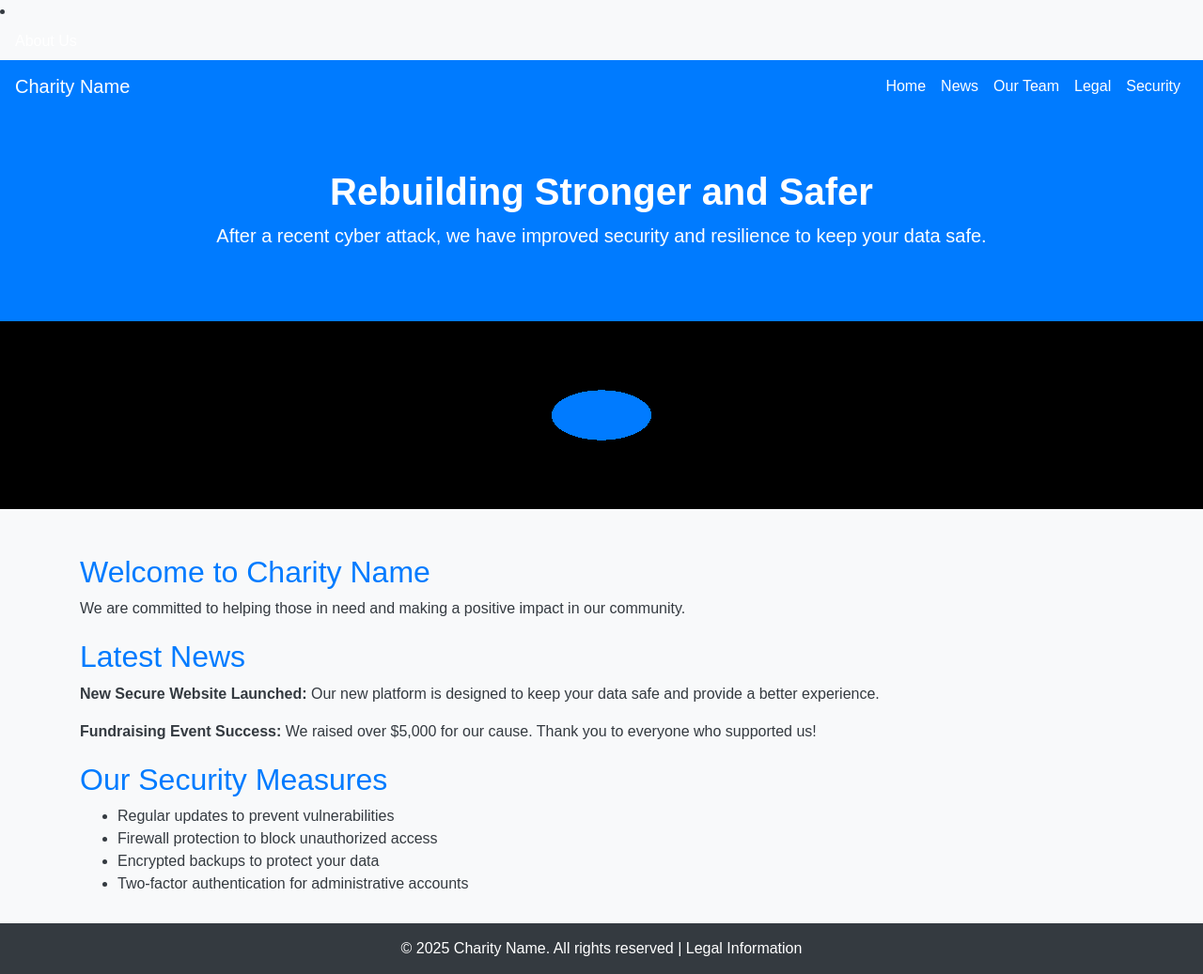
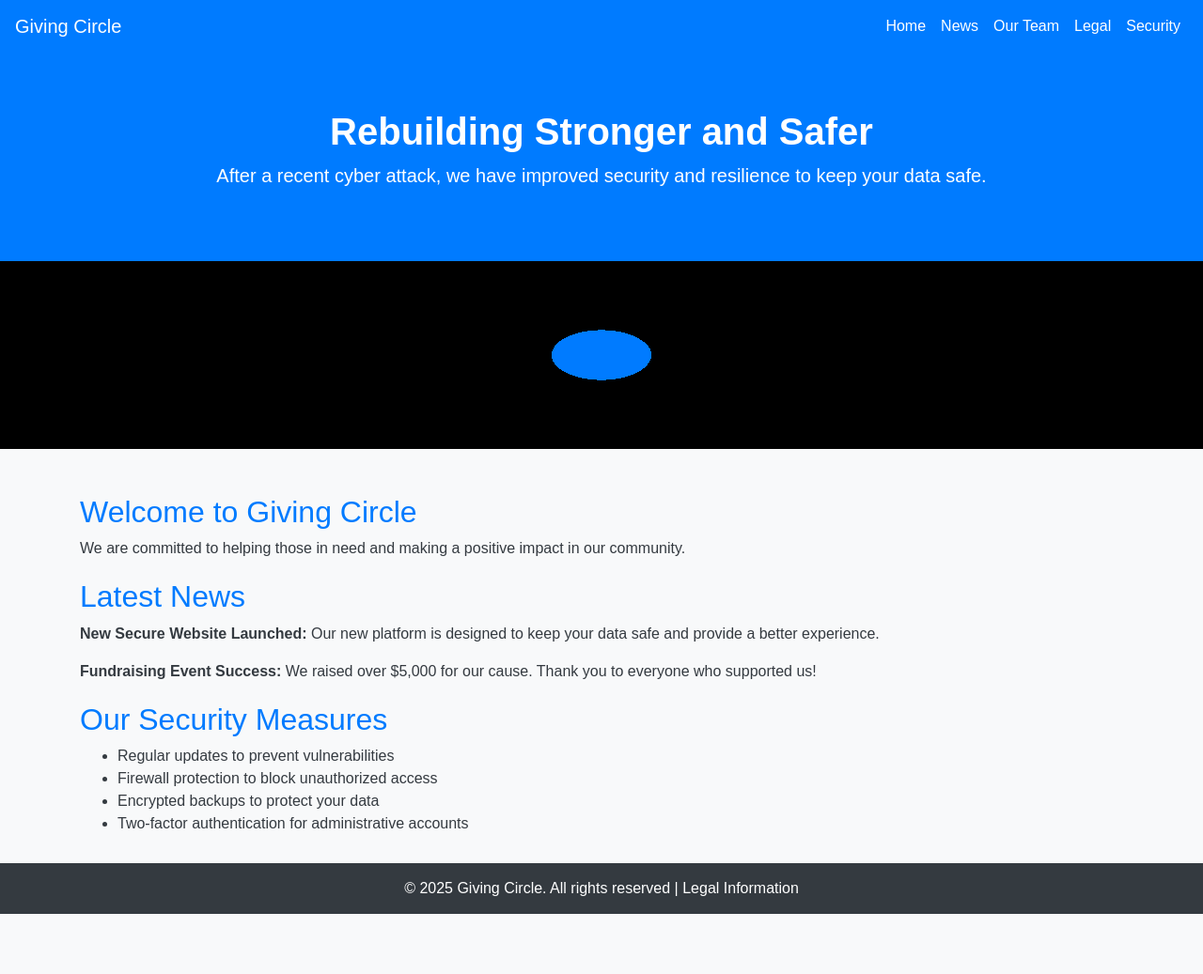
Before and after one commit to hellohello123there/cybertask, a plain HTML site: page index.html in a window 1280 px wide. Shown: the whole page at 94% size. After the commit the page ends 973 px from the top, so only its background shows below. Drawn offline with nearby package versions, Linux system fonts and the light colour scheme.

Commit message:
Update index.html

```diff
--- a/index.html
+++ b/index.html
@@ -3,12 +3,10 @@
 <head>
   <meta charset="UTF-8">
   <meta name="viewport" content="width=device-width, initial-scale=1.0">
-  <title>Charity Organization</title>
+  <title>Giving Circle</title>
 
   <!-- Bootstrap CSS -->
   <link href="https://stackpath.bootstrapcdn.com/bootstrap/4.5.2/css/bootstrap.min.css" rel="stylesheet">
-
-   <li class="nav-item"><a class="nav-link" href="about.html">About Us</a></li>
 
   <!-- Three.js -->
   <script src="https://cdnjs.cloudflare.com/ajax/libs/three.js/r128/three.min.js"></script>
@@ -73,7 +71,7 @@
 
 <!-- Navbar -->
 <nav class="navbar navbar-expand-lg">
-  <a class="navbar-brand" href="#">Charity Name</a>
+  <a class="navbar-brand" href="#">Giving Circle</a>
   <button class="navbar-toggler" type="button" data-toggle="collapse" data-target="#navbarNav" aria-controls="navbarNav" aria-expanded="false" aria-label="Toggle navigation">
     <span class="navbar-toggler-icon"></span>
   </button>
@@ -109,7 +107,7 @@
 
 <!-- Main Content -->
 <div class="container mt-5">
-  <h2>Welcome to Charity Name</h2>
+  <h2>Welcome to Giving Circle</h2>
   <p>We are committed to helping those in need and making a positive impact in our community.</p>
 
   <h2>Latest News</h2>
@@ -127,7 +125,7 @@
 
 <!-- Footer -->
 <footer>
-  © 2025 Charity Name. All rights reserved | <a href="#" class="text-white">Legal Information</a>
+  © 2025 Giving Circle. All rights reserved | <a href="#" class="text-white">Legal Information</a>
 </footer>
 
 <!-- Three.js Animation -->
```
